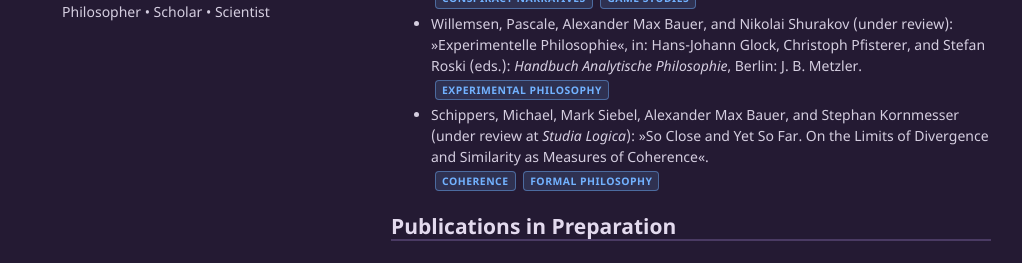
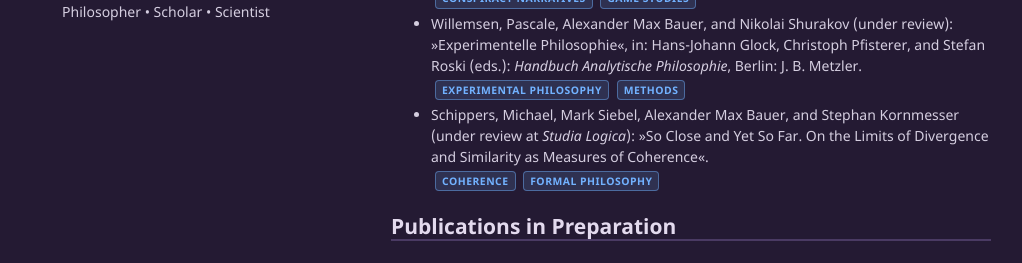
Before and after one commit to alephmembeth/alephmembeth.github.io, a Jekyll site: the page built from publications.md, in a window 1280 px wide and 900 px high, cut to the strip 366-900 px from the top of the window. Shown: the top 263 px of the strip, without its empty margins (129-1151 px from the left). Built offline with Jekyll 4.4.1, drawn with Linux system fonts in a browser that asks for light colours.

Commit message:
Update publications.md

```diff
--- a/publications.md
+++ b/publications.md
@@ -14,7 +14,7 @@ layout: default
 
 + Bauer, Alexander Max, and Lukas Daniel Klausner (in revision for _Philosophical Psychology_): »›But a Cloak of Letters‹. Exploring Philosophical Dialogues in Digital Games Through Planescape: Torment«.<br><span class = "label label-topic">Game Studies</span> <span class = "label label-topic">Philosophy</span>
 + Bauer, Alexander Max, Jacob Birken, and Lukas Daniel Klausner (in revision): »The Truth Is Out There. How the Grand Theft Auto Series Plays With Conspiracy Narratives«, in: Ann-Kathrin Michelle Günther, Rudolf Thomas Inderst, Leonie Eva Konietzko, and Daniel Meis (eds.): _»So … this is what the dream feels like. This is the victory we longed for.« Diskurse, Dynamiken und Dissonanzen in Grand Theft Auto_.<br><span class = "label label-topic">Conspiracy Narratives</span> <span class = "label label-topic">Game Studies</span>
-+ Willemsen, Pascale, Alexander Max Bauer, and Nikolai Shurakov (under review): »Experimentelle Philosophie«, in: Hans-Johann Glock, Christoph Pfisterer, and Stefan Roski (eds.): _Handbuch Analytische Philosophie_, Berlin: J.&nbsp;B. Metzler.<br><span class = "label label-topic">Experimental Philosophy</span>
++ Willemsen, Pascale, Alexander Max Bauer, and Nikolai Shurakov (under review): »Experimentelle Philosophie«, in: Hans-Johann Glock, Christoph Pfisterer, and Stefan Roski (eds.): _Handbuch Analytische Philosophie_, Berlin: J.&nbsp;B. Metzler.<br><span class = "label label-topic">Experimental Philosophy</span> <span class = "label label-topic">Methods</span>
 + Schippers, Michael, Mark Siebel, Alexander Max Bauer, and Stephan Kornmesser (under review at _Studia Logica_): »So Close and Yet So Far. On the Limits of Divergence and Similarity as Measures of Coherence«.<br><span class = "label label-topic">Coherence</span> <span class = "label label-topic">Formal Philosophy</span>
 
 ## Publications in Preparation
```
